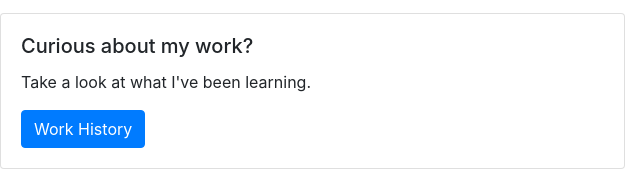
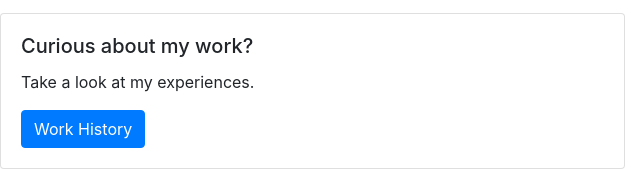
Before and after one commit to tomreifenberg/bootstrap, a plain HTML site: page index.html in a window 1280 px wide. Shown: the part 695-864 px from the top of the page, 0-640 px from the left. Drawn offline with nearby package versions, Linux system fonts and the light colour scheme.

Commit message:
revised resume panel

```diff
--- a/index.html
+++ b/index.html
@@ -56,7 +56,7 @@
           <div class="card">
             <div class="card-body">
               <h5 class="card-title">Curious about my work?</h5>
-              <p class="card-text">Take a look at what I've been learning.</p>
+              <p class="card-text">Take a look at my experiences.</p>
               <a href="resume.html" class="btn btn-primary">Work History</a>
             </div>
           </div>
```
